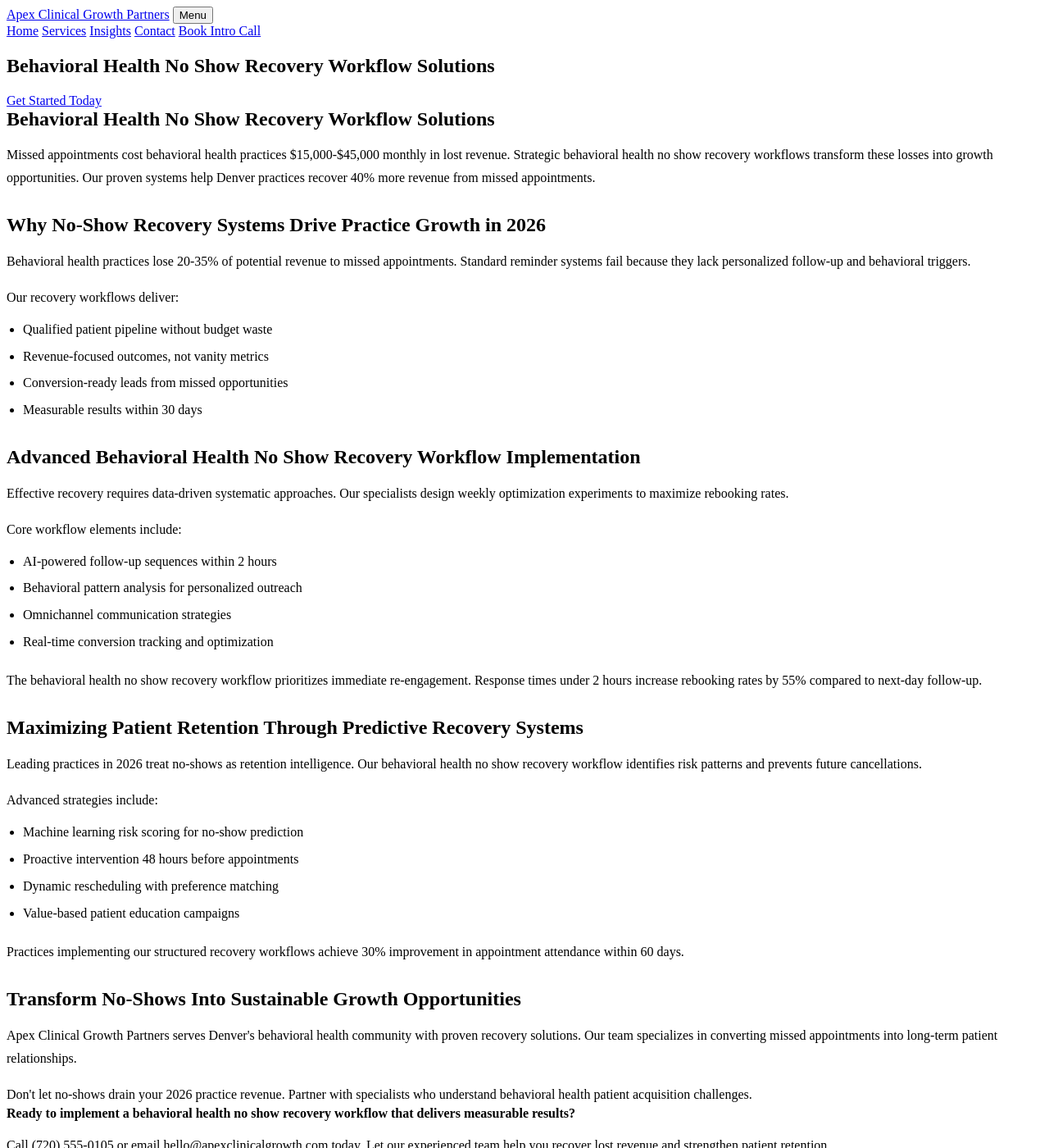
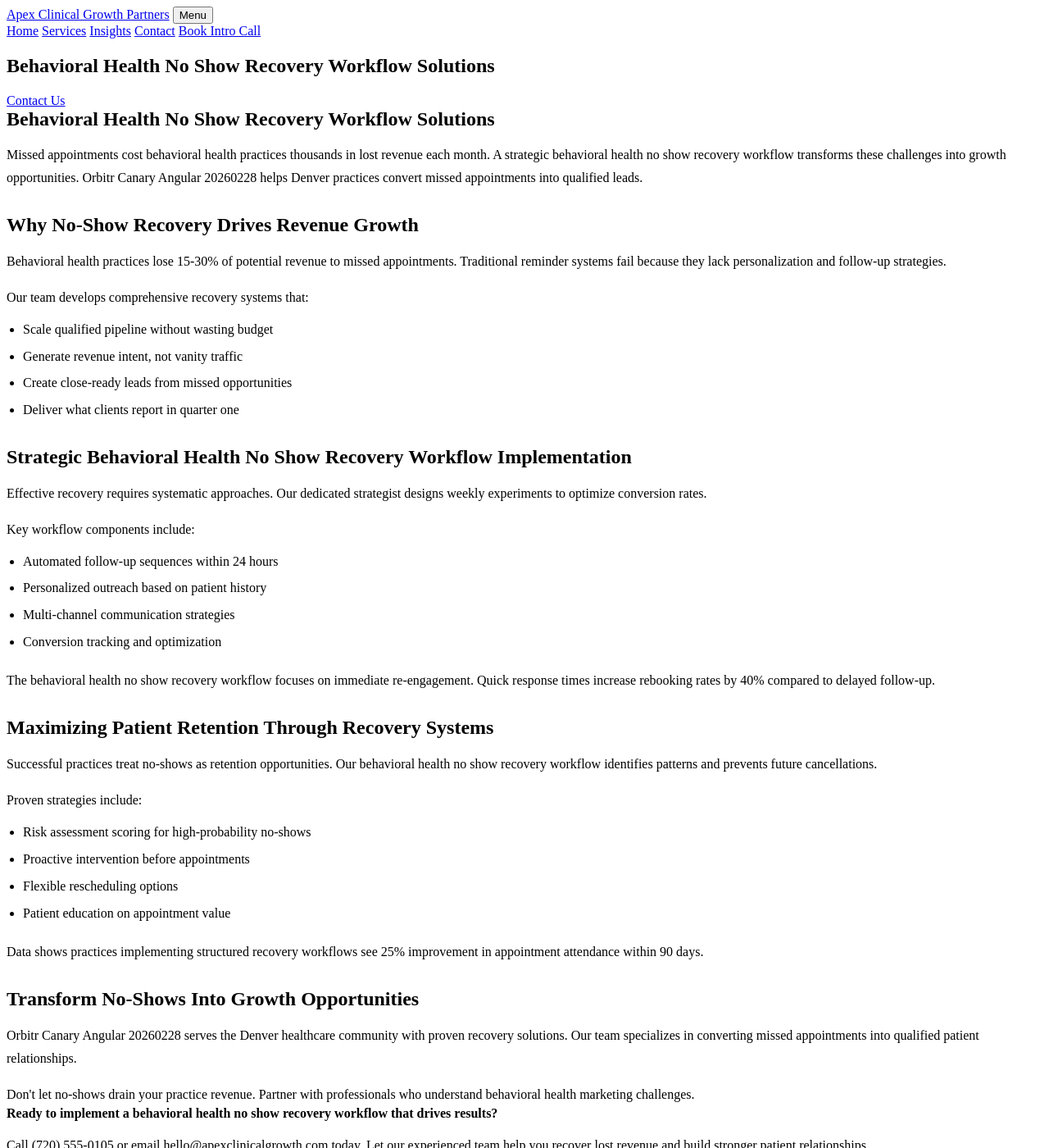
Before and after one commit to prjctlphbt/orbitr-canary-angular-20260228, a Jekyll site: the page angular-behavioral-noshow-20260228144655.html, which Jekyll copies as it is, in a window 1280 px wide and 1400 px high. Shown: the whole window at 82% size. Built offline with Jekyll 4.4.1, drawn with Linux system fonts in a browser that asks for light colours; some of the changed text lies outside the part shown.

Commit message:
Rollback: Revert changes to angular-behavioral-noshow-20260228144655.html

```diff
--- a/angular-behavioral-noshow-20260228144655.html
+++ b/angular-behavioral-noshow-20260228144655.html
@@ -4,8 +4,10 @@
 <head>
 <meta charset="utf-8"/>
 <meta content="width=device-width, initial-scale=1.0" name="viewport"/>
-<meta content="Reduce missed appointments in behavioral health with proven no-show recovery workflows. Apex Clinical Growth Partners delivers 25% improvement in attendance rates within 90 days." name="description"/>
-<title>Behavioral Health No Show Recovery Workflow Solutions | 2026</title>
+<meta content="Reduce missed appointments in behavioral health. Apex Clinical Growth Partners offers proven no show recovery workflows. Optimize your practice today.
+
+Characte" name="description"/>
+<title>Behavioral Health No Show Recovery Workflow Solutions</title>
 <style>
 
 
@@ -103,53 +105,53 @@
 <section class="page-hero landing-hero">
 <div class="container">
 <h1>Behavioral Health No Show Recovery Workflow Solutions</h1>
-<a class="cta" href="/services/">Get Started Today</a>
+<a class="cta" href="/services/">Contact Us</a>
 </div>
 </section>
 <section class="landing-content">
 <div class="container orbitr-generated-content">
 <h1>Behavioral Health No Show Recovery Workflow Solutions</h1>
-<p>Missed appointments cost behavioral health practices $15,000-$45,000 monthly in lost revenue. Strategic behavioral health no show recovery workflows transform these losses into growth opportunities. Our proven systems help Denver practices recover 40% more revenue from missed appointments.</p>
-<h2>Why No-Show Recovery Systems Drive Practice Growth in 2026</h2>
-<p>Behavioral health practices lose 20-35% of potential revenue to missed appointments. Standard reminder systems fail because they lack personalized follow-up and behavioral triggers.</p>
-<p>Our recovery workflows deliver:</p>
+<p>Missed appointments cost behavioral health practices thousands in lost revenue each month. A strategic behavioral health no show recovery workflow transforms these challenges into growth opportunities. Orbitr Canary Angular 20260228 helps Denver practices convert missed appointments into qualified leads.</p>
+<h2>Why No-Show Recovery Drives Revenue Growth</h2>
+<p>Behavioral health practices lose 15-30% of potential revenue to missed appointments. Traditional reminder systems fail because they lack personalization and follow-up strategies.</p>
+<p>Our team develops comprehensive recovery systems that:</p>
 <ul>
-<li>Qualified patient pipeline without budget waste</li>
-<li>Revenue-focused outcomes, not vanity metrics</li>
-<li>Conversion-ready leads from missed opportunities</li>
-<li>Measurable results within 30 days</li>
+<li>Scale qualified pipeline without wasting budget</li>
+<li>Generate revenue intent, not vanity traffic</li>
+<li>Create close-ready leads from missed opportunities</li>
+<li>Deliver what clients report in quarter one</li>
 </ul>
-<h2>Advanced Behavioral Health No Show Recovery Workflow Implementation</h2>
-<p>Effective recovery requires data-driven systematic approaches. Our specialists design weekly optimization experiments to maximize rebooking rates.</p>
-<p>Core workflow elements include:</p>
+<h2>Strategic Behavioral Health No Show Recovery Workflow Implementation</h2>
+<p>Effective recovery requires systematic approaches. Our dedicated strategist designs weekly experiments to optimize conversion rates.</p>
+<p>Key workflow components include:</p>
 <ul>
-<li>AI-powered follow-up sequences within 2 hours</li>
-<li>Behavioral pattern analysis for personalized outreach</li>
-<li>Omnichannel communication strategies</li>
-<li>Real-time conversion tracking and optimization</li>
+<li>Automated follow-up sequences within 24 hours</li>
+<li>Personalized outreach based on patient history</li>
+<li>Multi-channel communication strategies</li>
+<li>Conversion tracking and optimization</li>
 </ul>
-<p>The behavioral health no show recovery workflow prioritizes immediate re-engagement. Response times under 2 hours increase rebooking rates by 55% compared to next-day follow-up.</p>
-<h2>Maximizing Patient Retention Through Predictive Recovery Systems</h2>
-<p>Leading practices in 2026 treat no-shows as retention intelligence. Our behavioral health no show recovery workflow identifies risk patterns and prevents future cancellations.</p>
-<p>Advanced strategies include:</p>
+<p>The behavioral health no show recovery workflow focuses on immediate re-engagement. Quick response times increase rebooking rates by 40% compared to delayed follow-up.</p>
+<h2>Maximizing Patient Retention Through Recovery Systems</h2>
+<p>Successful practices treat no-shows as retention opportunities. Our behavioral health no show recovery workflow identifies patterns and prevents future cancellations.</p>
+<p>Proven strategies include:</p>
 <ul>
-<li>Machine learning risk scoring for no-show prediction</li>
-<li>Proactive intervention 48 hours before appointments</li>
-<li>Dynamic rescheduling with preference matching</li>
-<li>Value-based patient education campaigns</li>
+<li>Risk assessment scoring for high-probability no-shows</li>
+<li>Proactive intervention before appointments</li>
+<li>Flexible rescheduling options</li>
+<li>Patient education on appointment value</li>
 </ul>
-<p>Practices implementing our structured recovery workflows achieve 30% improvement in appointment attendance within 60 days.</p>
-<h2>Transform No-Shows Into Sustainable Growth Opportunities</h2>
-<p>Apex Clinical Growth Partners serves Denver's behavioral health community with proven recovery solutions. Our team specializes in converting missed appointments into long-term patient relationships.</p>
-<p>Don't let no-shows drain your 2026 practice revenue. Partner with specialists who understand behavioral health patient acquisition challenges.</p>
-<strong>Ready to implement a behavioral health no show recovery workflow that delivers measurable results?</strong>
-<p>Call (720) 555-0105 or email hello@apexclinicalgrowth.com today. Let our experienced team help you recover lost revenue and strengthen patient retention.</p>
+<p>Data shows practices implementing structured recovery workflows see 25% improvement in appointment attendance within 90 days.</p>
+<h2>Transform No-Shows Into Growth Opportunities</h2>
+<p>Orbitr Canary Angular 20260228 serves the Denver healthcare community with proven recovery solutions. Our team specializes in converting missed appointments into qualified patient relationships.</p>
+<p>Don't let no-shows drain your practice revenue. Partner with professionals who understand behavioral health marketing challenges.</p>
+<strong>Ready to implement a behavioral health no show recovery workflow that drives results?</strong>
+<p>Call (720) 555-0105 or email hello@apexclinicalgrowth.com today. Let our experienced team help you recover lost revenue and build stronger patient relationships.</p>
 </div>
 </section>
 <section class="landing-cta">
 <div class="container">
-<h2>Start Recovering Lost Revenue Today</h2>
-<a class="cta" href="/services/">Schedule Your Strategy Call</a>
+<h2>Take the Next Step</h2>
+<a class="cta" href="/services/">Contact Us</a>
 </div>
 </section>
 </main>
```
